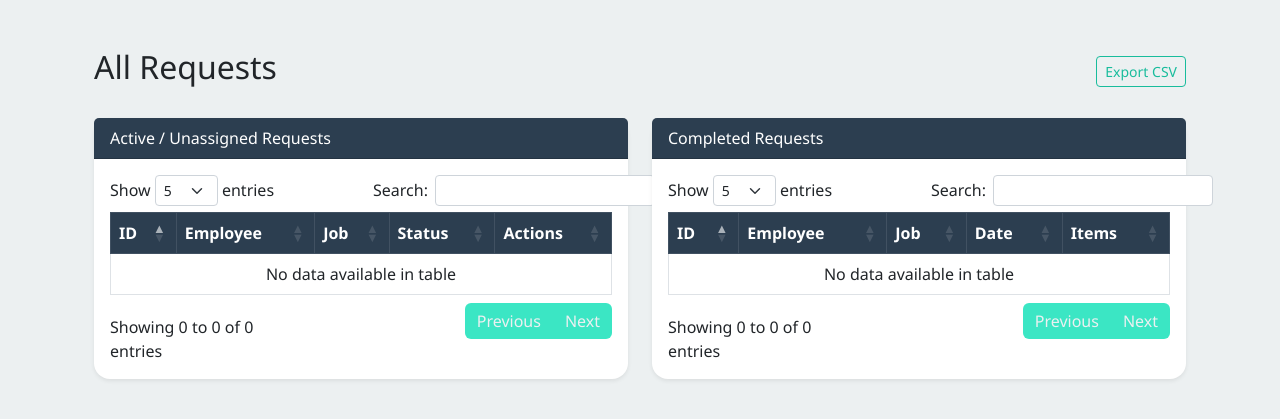
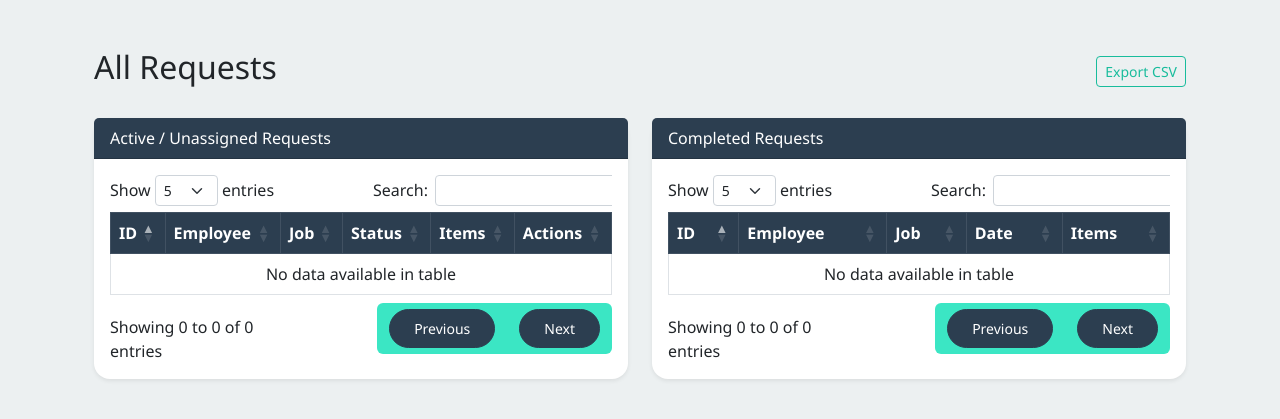
Before and after one commit to ColtonBaum/THE-REQuest-form, a Flask app: page /admin/requests in a window 1280 px wide. Shown: the part 72-491 px from the top of the page. Run offline with Flask 3, Linux system fonts and the light colour scheme; data that the repository does not hold is empty; some libraries are stand-ins or nearby versions.

Commit message:
Improve request table layout, spacing, and uniform styling

```diff
--- a/templates/admin/requests_list.html
+++ b/templates/admin/requests_list.html
@@ -8,21 +8,23 @@
     <a href="{{ url_for('admin.export_csv') }}" class="btn btn-outline-success btn-sm">Export CSV</a>
   </div>
 
-  <div class="row gx-4">
+  <div class="row gy-4">
     <!-- Active / Unassigned Requests Table -->
-    <div class="col-md-6 mb-4">
+    <div class="col-lg-6">
       <div class="card shadow-sm h-100">
         <div class="card-header bg-primary text-white">
           Active / Unassigned Requests
         </div>
         <div class="card-body p-3">
-          <table id="active-requests-table" class="table table-bordered table-hover">
+          <div class="table-responsive">
+            <table id="active-requests-table" class="table table-bordered table-hover w-100">
               <thead class="table-primary">
                 <tr>
                   <th>ID</th>
                   <th>Employee</th>
                   <th>Job</th>
                   <th>Status</th>
+                  <th>Items</th>
                   <th>Actions</th>
                 </tr>
               </thead>
@@ -48,6 +50,13 @@
                       </select>
                     </form>
                   </td>
+                  <td>
+                    <ul class="mb-0 ps-3">
+                      {% for i in r.items %}
+                      <li>{{ i.quantity }}× {{ i.item_name }}</li>
+                      {% endfor %}
+                    </ul>
+                  </td>
                   <td class="text-nowrap">
                     <a href="{{ url_for('admin.edit_request', req_id=r.id) }}" class="btn btn-sm btn-outline-primary">Edit</a>
                     <form method="post" action="{{ url_for('admin.delete_request', req_id=r.id) }}" style="display:inline;" onsubmit="return confirm('Are you sure?');">
@@ -62,15 +71,17 @@
           </div>
         </div>
       </div>
+    </div>
 
     <!-- Completed Requests Table -->
-    <div class="col-md-6 mb-4">
+    <div class="col-lg-6">
       <div class="card shadow-sm h-100">
         <div class="card-header bg-primary text-white">
           Completed Requests
         </div>
         <div class="card-body p-3">
-          <table id="completed-requests-table" class="table table-bordered table-hover">
+          <div class="table-responsive">
+            <table id="completed-requests-table" class="table table-bordered table-hover w-100">
               <thead class="table-primary">
                 <tr>
                   <th>ID</th>
@@ -109,25 +120,25 @@
       </div>
     </div>
   </div>
+</div>
 {% endblock %}
 
 {% block scripts %}
 <script>
   $(function() {
-    $('#active-requests-table').DataTable({
+    $('#active-requests-table, #completed-requests-table').DataTable({
       paging: true,
       searching: true,
       ordering: true,
       info: true,
+      autoWidth: false,
       lengthMenu: [[5, 10, 25, -1], [5, 10, 25, "All"]],
-    });
-
-    $('#completed-requests-table').DataTable({
-      paging: true,
-      searching: true,
-      ordering: true,
-      info: true,
-      lengthMenu: [[5, 10, 25, -1], [5, 10, 25, "All"]],
+      language: {
+        paginate: {
+          next: '<button class="btn btn-sm btn-primary">Next</button>',
+          previous: '<button class="btn btn-sm btn-primary">Previous</button>'
+        }
+      }
     });
   });
 </script>
```
Lines whose indentation alone changed are shown as unchanged.
